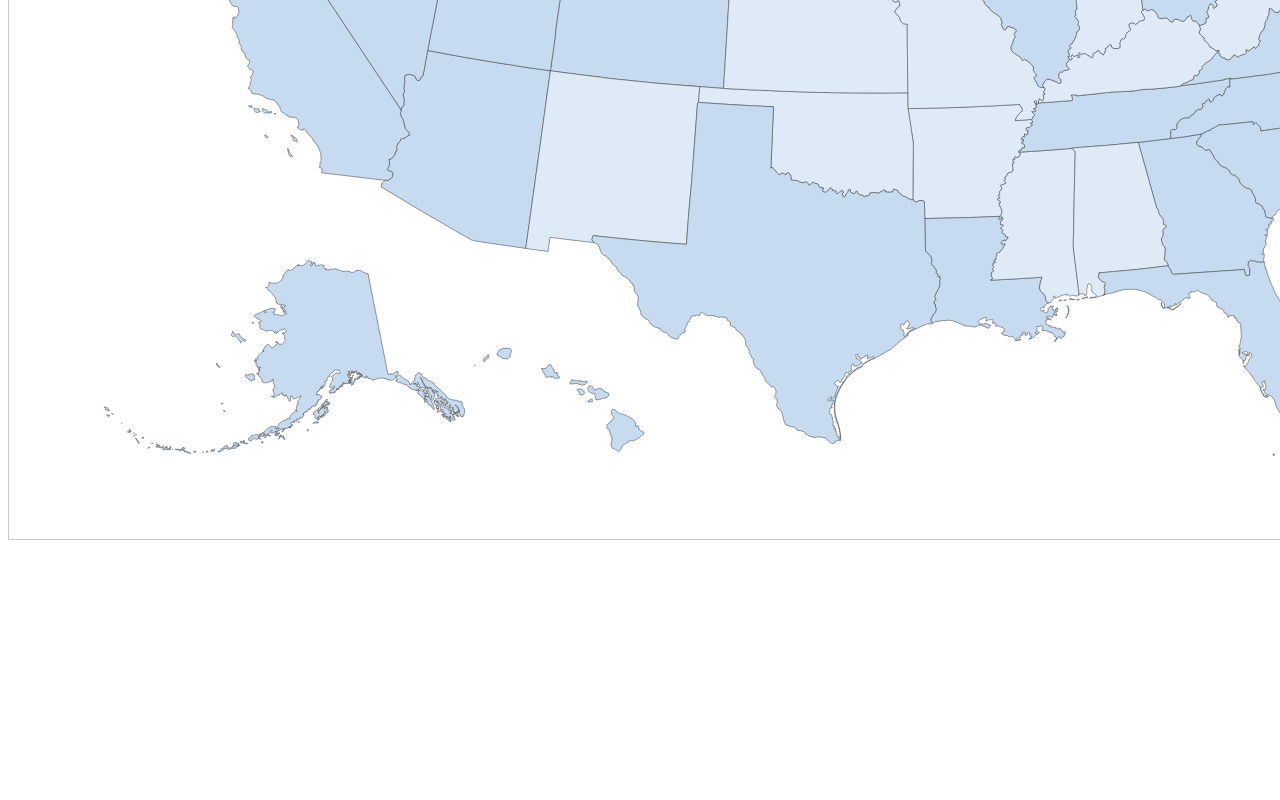
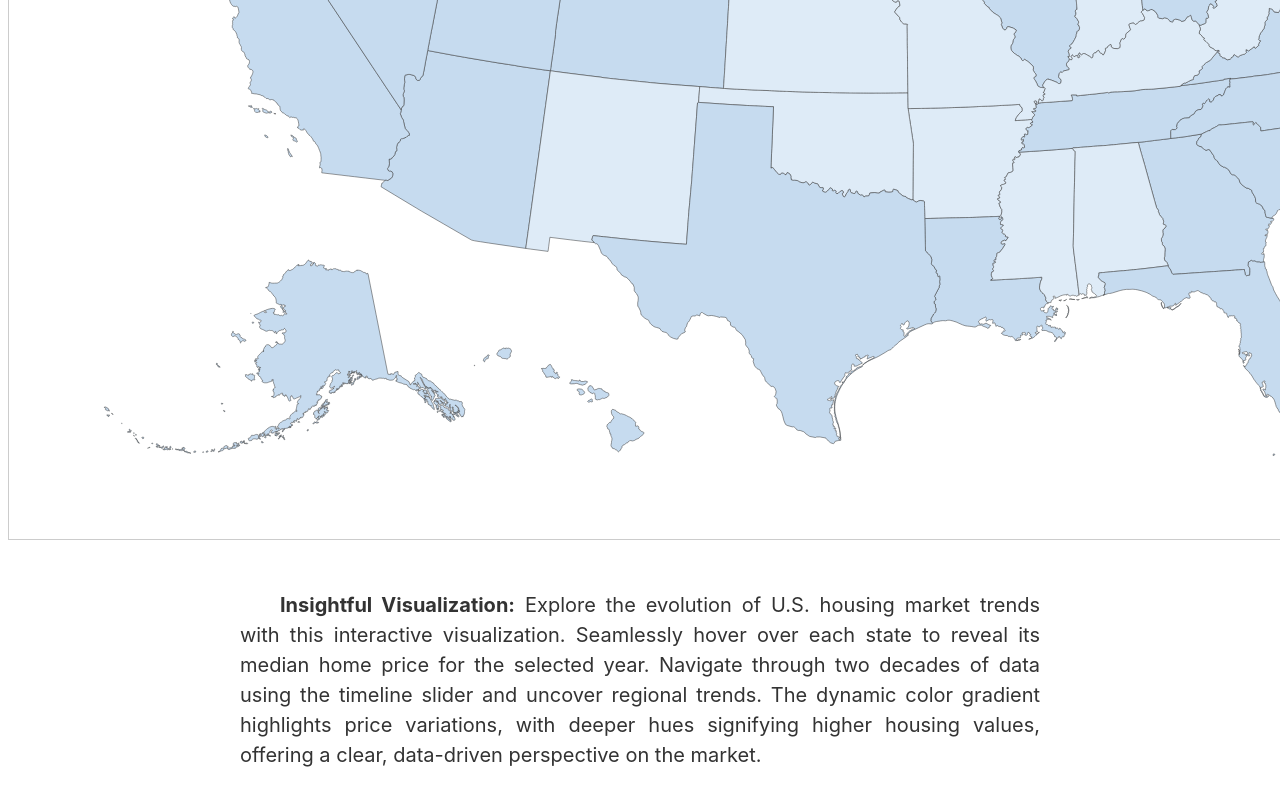
Before and after one commit to mengkong81/DSC-209-Final-Project, a Svelte app: page / in a window 1280 px wide. Shown: the part 701-1501 px from the top of the page. Before the commit the page ends 1283 px from the top, so only its background shows below. Built offline with nearby package versions, Linux system fonts and the light colour scheme.

Commit message:
README Update and Narrative

```diff
--- a/src/App.svelte
+++ b/src/App.svelte
@@ -85,13 +85,13 @@
       .style('top', `${event.pageY + 10}px`);
   }
 })
-.on('mouseout', function () {
-  // Reset the state border style
-  d3.select(this)
-    .transition()
-    .duration(200)
-    .attr('stroke', '#333') // Keep the original border color
-    .attr('stroke-width',); // Reset to original thickness
+.on('mouseout', function (event, d) {
+      // Reset to the original color
+      d3.select(this)
+        .transition()
+        .duration(200)
+        .attr('fill', d => d.properties.median_price !== null ? colorScale(d.properties.median_price) : '#ccc')
+        .attr('stroke-width', 0.5);
 
   // Hide tooltip
   d3.select('#tooltip').style('opacity', 0);
@@ -199,6 +199,24 @@ function addLegend(svg, colorScale) {
   <svg id="map"></svg>
   <div id="tooltip"></div>
 
+  <!-- Add your description below the visualization -->
+<div style="
+margin-top: 20px;
+padding: 10px;
+line-height: 1.5;
+max-width: 800px;
+margin-left: auto;
+margin-right: auto;
+text-align: justify;
+font-size: 20px;
+color: #333;
+text-indent: 40px;">
+<p>
+<strong>Insightful Visualization:</strong> Explore the evolution of U.S. housing market trends with this interactive visualization. Seamlessly hover over each state to reveal its median home price for the selected year. Navigate through two decades of data using the timeline slider and uncover regional trends. The dynamic color gradient highlights price variations, with deeper hues signifying higher housing values, offering a clear, data-driven perspective on the market.
+</p>
+</div>
+
+
   <style>
 	#map {
 	  border: 1px solid #ccc;
```
Also changed, not shown: public/build/bundle.js, 1 other file (tests, documents, lock files or other folders).
